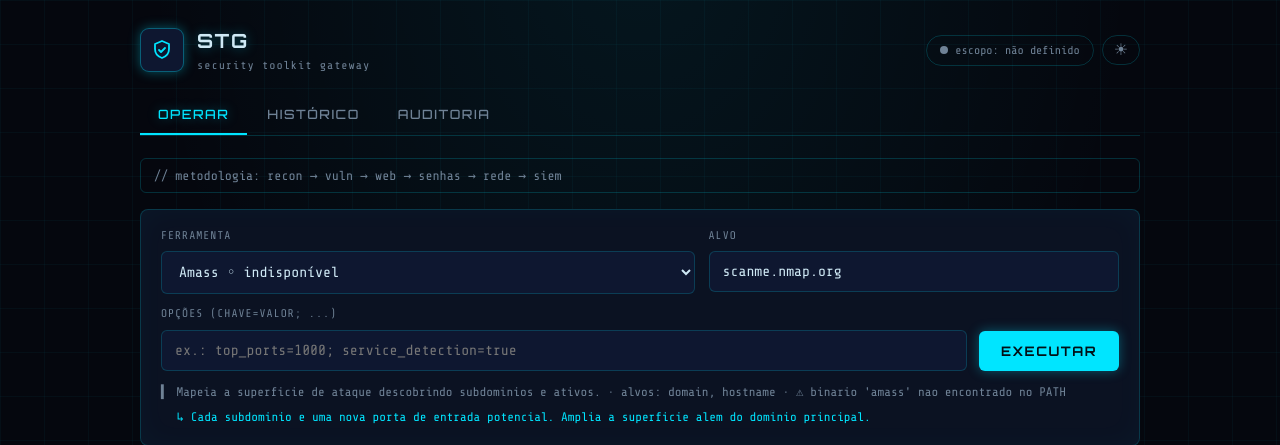
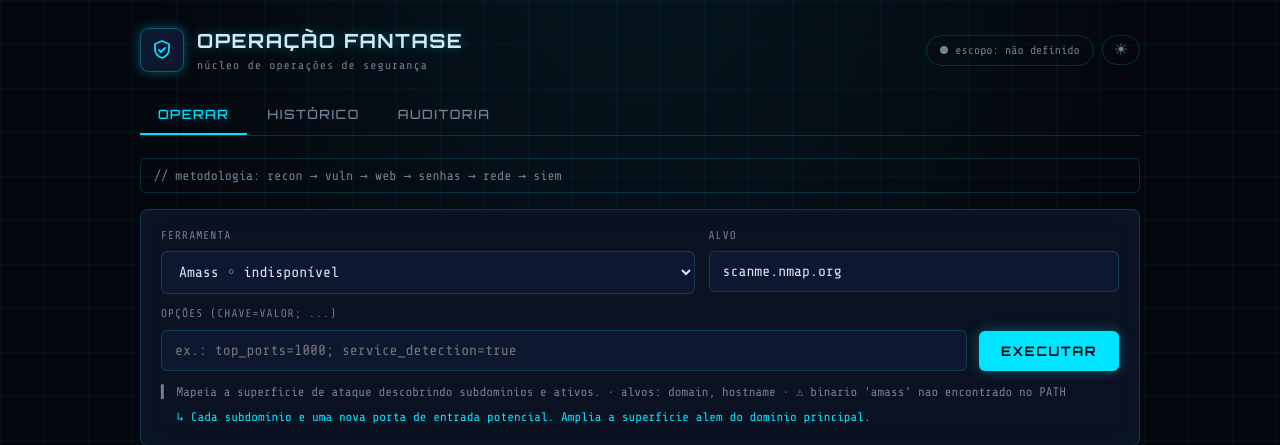
Before and after one commit to Feistler/projetoSTG, a FastAPI app: page / in a window 1280 px wide. Shown: the top 445 px of the page. Run offline with FastAPI, Linux system fonts and the light colour scheme; data that the repository does not hold is empty.

Commit message:
chore: renomeia o produto para Operacao Fantase (engine STG mantido)
- marca de exibicao no dashboard, relatorios (MD/HTML), CLI, API, README e configs
- comando/pacote interno stg e imagem stg-toolkit permanecem como engine/codename
- testes ajustados para a nova marca (assercoes por Fantase)

Co-Authored-By: Claude Fable 5 <noreply@anthropic.com>

```diff
--- a/config/config.example.yaml
+++ b/config/config.example.yaml
@@ -1,5 +1,5 @@
 # =============================================================================
-# STG - configuracao principal. Copie para config/config.yaml e ajuste.
+# Operação Fantase - configuracao principal. Copie para config/config.yaml e ajuste.
 # Segredos (chaves de API) devem ficar no .env, NAO aqui.
 # =============================================================================
 
--- a/pyproject.toml
+++ b/pyproject.toml
@@ -5,7 +5,7 @@ build-backend = "setuptools.build_meta"
 [project]
 name = "stg-toolkit"
 version = "0.1.0"
-description = "STG - Security Toolkit Gateway: orquestrador unificado de ferramentas de seguranca ofensiva e defensiva."
+description = "Operação Fantase: orquestrador unificado de ferramentas de seguranca ofensiva e defensiva (engine STG)."
 readme = "README.md"
 requires-python = ">=3.10"
 license = { text = "MIT" }
--- a/stg/__init__.py
+++ b/stg/__init__.py
@@ -1,4 +1,4 @@
-"""STG - Security Toolkit Gateway.
+"""Operação Fantase - Security Toolkit Gateway (engine: STG).
 
 Orquestrador modular que unifica ferramentas de seguranca ofensiva (Red Team)
 e defensiva (Blue Team) sob uma unica interface, normalizando resultados em um
--- a/stg/cli.py
+++ b/stg/cli.py
@@ -19,7 +19,7 @@ from stg.core.registry import get_registry
 from stg.core.runner import Runner
 from stg.reporting import generate_report
 
-app = typer.Typer(add_completion=False, help="STG - Security Toolkit Gateway")
+app = typer.Typer(add_completion=False, help="Operação Fantase - toolkit unificado de seguranca")
 authz_app = typer.Typer(help="Gestao do escopo autorizado (Rules of Engagement).")
 app.add_typer(authz_app, name="authz")
 console = Console()
@@ -112,7 +112,7 @@ def _maybe_report(
 @app.command()
 def version() -> None:
     """Mostra a versao do STG."""
-    console.print(f"[bold]STG - Security Toolkit Gateway[/] v{__version__}")
+    console.print(f"[bold]Operação Fantase[/] v{__version__}  [dim](engine STG)[/]")
 
 
 @app.command("list")
--- a/stg/reporting/templates/report.html.j2
+++ b/stg/reporting/templates/report.html.j2
@@ -3,7 +3,7 @@
 <head>
 <meta charset="utf-8">
 <meta name="viewport" content="width=device-width, initial-scale=1">
-<title>Relatorio STG - Security Toolkit Gateway</title>
+<title>Relatorio - Operação Fantase</title>
 <style>
   :root {
     --bg: #0f172a; --card: #1e293b; --text: #e2e8f0; --muted: #94a3b8;
@@ -37,7 +37,7 @@
 <body>
 <div class="wrap">
   <header>
-    <h1>STG &middot; Security Toolkit Gateway</h1>
+    <h1>Operação Fantase</h1>
     <p>Relatorio consolidado &middot; {{ generated_at }} &middot; engine v{{ version }}</p>
   </header>
 
@@ -75,7 +75,7 @@
   </section>
   {% endfor %}
 
-  <footer>Gerado automaticamente pelo STG &middot; uso restrito a alvos autorizados.</footer>
+  <footer>Gerado automaticamente pela Operação Fantase &middot; uso restrito a alvos autorizados.</footer>
 </div>
 </body>
 </html>
--- a/stg/reporting/templates/report.md.j2
+++ b/stg/reporting/templates/report.md.j2
@@ -1,4 +1,4 @@
-# Relatorio STG - Security Toolkit Gateway
+# Relatorio - Operação Fantase
 
 > Gerado em **{{ generated_at }}** &middot; engine v{{ version }}
 
@@ -30,4 +30,4 @@ _Sem achados._
 {% endfor %}
 
 ---
-_Relatorio gerado automaticamente pelo STG. Uso restrito a alvos autorizados._
+_Relatorio gerado automaticamente pela Operação Fantase. Uso restrito a alvos autorizados._
--- a/stg/web/app.py
+++ b/stg/web/app.py
@@ -31,7 +31,7 @@ from stg.web.content import CATEGORY_GUIDE, TOOL_TIPS
 STATIC_DIR = Path(__file__).parent / "static"
 _MEDIA = {"html": "text/html", "md": "text/markdown", "json": "application/json"}
 
-app = FastAPI(title="STG - Security Toolkit Gateway", version=__version__)
+app = FastAPI(title="Operação Fantase", version=__version__)
 settings = Settings.load()
 _results: dict[str, ScanResult] = {}
 
--- a/stg/web/static/index.html
+++ b/stg/web/static/index.html
@@ -3,7 +3,7 @@
 <head>
 <meta charset="utf-8">
 <meta name="viewport" content="width=device-width, initial-scale=1">
-<title>STG · Security Toolkit Gateway</title>
+<title>Operação Fantase</title>
 <link rel="preconnect" href="https://fonts.googleapis.com">
 <link rel="preconnect" href="https://fonts.gstatic.com" crossorigin>
 <link href="https://fonts.googleapis.com/css2?family=Orbitron:wght@500;700&family=Share+Tech+Mono&display=swap" rel="stylesheet">
@@ -123,7 +123,7 @@
   <header>
     <div class="brand">
       <div class="logo"><svg width="24" height="24" viewBox="0 0 24 24" fill="none" stroke="var(--accent)" stroke-width="1.8" stroke-linecap="round" stroke-linejoin="round"><path d="M12 3l7 3v5c0 4.5-3 7.6-7 9-4-1.4-7-4.5-7-9V6l7-3z"/><path d="M9 12l2 2 4-4"/></svg></div>
-      <div><h1>STG</h1><p>security toolkit gateway</p></div>
+      <div><h1>Operação Fantase</h1><p>núcleo de operações de segurança</p></div>
     </div>
     <div style="display:flex;align-items:center;gap:8px">
       <div id="scope" class="pill"><span class="led"></span> escopo</div>
```
Also changed, not shown: tests/test_reporting.py (+1 -1 lines), tests/test_web.py (+1 -1 lines), README.md, 2 other files.
